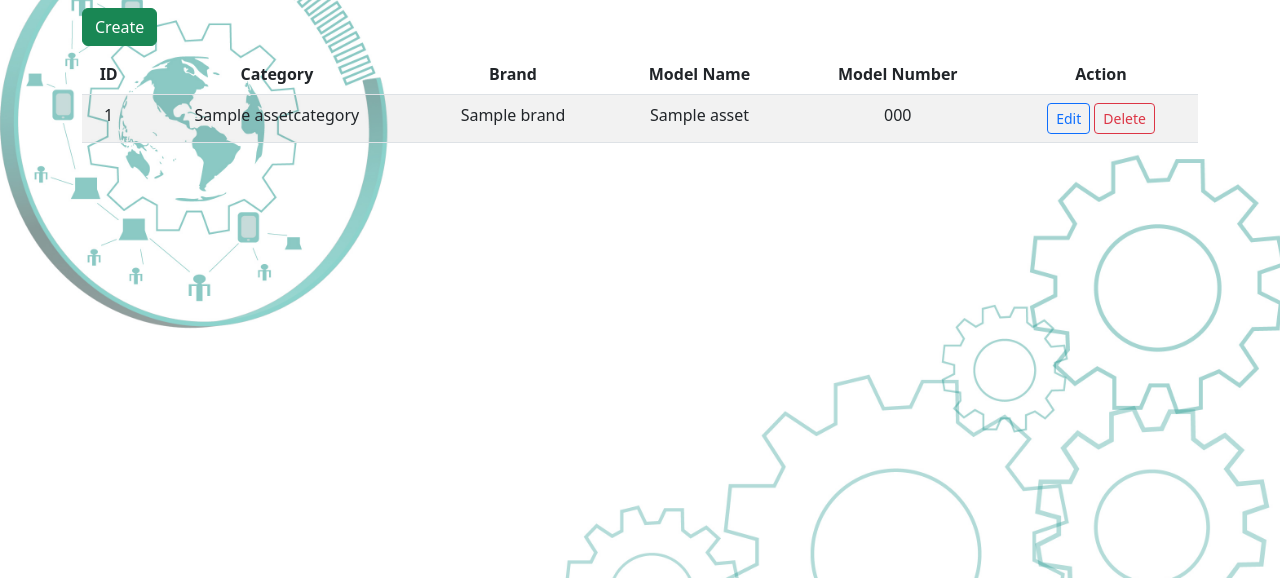
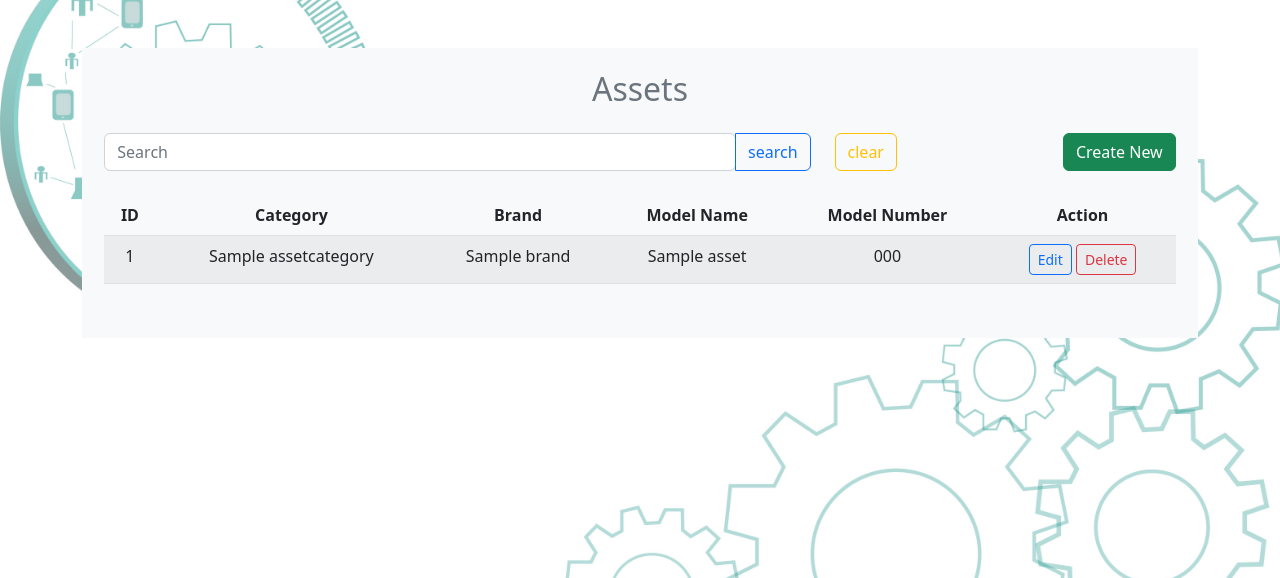
Before and after one commit to svetlinst/Service-manager, a Django app: page /en/master_data/assets/ in a window 1280 px wide. Shown: the part 76-654 px from the top of the page. Run offline with Django 4.2, Linux system fonts and the light colour scheme; a user stored in the database is signed in; tables that the repository leaves empty hold one stand-in row (values such as "Sample post"); parts of the project's set-up code (start-up, migrations or seed data) failed here and were passed over; some libraries are stand-ins or nearby versions.

Commit message:
Enable pagination and searching in assets list view

```diff
--- a/service_manager/service_manager/customers/views.py
+++ b/service_manager/service_manager/customers/views.py
@@ -14,7 +14,7 @@ class CustomersListView(auth_mixins.PermissionRequiredMixin, views.ListView):
     model = Customer
     template_name = 'customer/customers.html'
     ordering = ('name',)
-    paginate_by = 3
+    paginate_by = 10
 
     permission_required = 'customers.view_customer'
 
--- a/service_manager/service_manager/master_data/templates/asset/assets.html
+++ b/service_manager/service_manager/master_data/templates/asset/assets.html
@@ -1,9 +1,26 @@
 {% extends 'base.html' %}
+{% load i18n %}
 {% block content %}
+    <div class="d-block mt-5 rounded-lg bg-light mb-3" style="padding:2%">
+        <h2 class='text-center text-secondary'>{% trans 'Assets' %}</h2>
         <div class="row my-md-2">
+            <div class="col-md-8">
+                <form class="form" method="GET" action="">
+                    <div class="input-group my-3">
+                        <input type="search" class="form-control rounded mr-3" placeholder="Search" aria-label="Search"
+                               aria-describedby="search-addon" name="search_value"/>
+                        <button type="submit" class="btn btn-outline-primary"
+                                href="{% url 'assets_list' %}">{% trans 'search' %}
+                        </button>
+                    </div>
+                </form>
+            </div>
+            <div class="col-md-2 text-left align-self-center">
+                <a href="{% url 'assets_list' %}" class="btn btn-outline-warning btn-md">{% trans 'clear' %}</a>
+            </div>
             {% if perms.master_data.add_asset %}
-            <div class="col-md-12 text-right">
-                <a href="{% url 'create_asset' %}" class="btn btn-success">Create</a>
+                <div class="col-md-2 text-right align-self-center">
+                    <a href="{% url 'create_asset' %}" class="btn btn-success btn-md  float-end">Create New</a>
                 </div>
             {% endif %}
         </div>
@@ -40,4 +57,6 @@
             {% endif %}
             </tbody>
         </table>
+        {% include 'partials/paginator.html' %}
+    </div>
 {% endblock %}
--- a/service_manager/service_manager/master_data/views.py
+++ b/service_manager/service_manager/master_data/views.py
@@ -1,4 +1,5 @@
 import django.views.generic as views
+from django.db.models import Q
 from django.urls import reverse_lazy
 from django.contrib.auth import mixins as auth_mixins
 
@@ -13,7 +14,26 @@ class AssetsListView(auth_mixins.PermissionRequiredMixin, views.ListView):
     template_name = 'asset/assets.html'
     ordering = ('category', 'brand', 'model_name', 'model_number')
 
+    paginate_by = 3
+
     permission_required = 'master_data.view_asset'
+
+    def get_context_data(self, **kwargs):
+        context = super().get_context_data(**kwargs)
+
+        request = self.request.GET.copy()
+        params = request.pop('page', True) and request.urlencode()
+        context['params'] = params
+
+        return context
+
+    def get_queryset(self):
+        queryset = super().get_queryset()
+
+        search_text = self.request.GET.get('search_value', None)
+        if search_text:
+            queryset = queryset.filter(Q(model_name__icontains=search_text) | Q(model_number__icontains=search_text))
+        return queryset
 
 
 class CreateAssetView(auth_mixins.PermissionRequiredMixin, views.CreateView):
@@ -86,7 +106,7 @@ class MaterialCategoriesListView(auth_mixins.PermissionRequiredMixin, views.List
 
 class CreateMaterialCategoryView(auth_mixins.PermissionRequiredMixin, BootstrapFormViewMixin, views.CreateView):
     model = MaterialCategory
-    fields = ('name', )
+    fields = ('name',)
     template_name = 'material_category/material_category_create.html'
     success_url = reverse_lazy('material_categories_list')
 
@@ -120,7 +140,7 @@ class BrandsListView(auth_mixins.PermissionRequiredMixin, views.ListView):
 
 class CreateBrandView(auth_mixins.PermissionRequiredMixin, BootstrapFormViewMixin, views.CreateView):
     model = Brand
-    fields = ('name', )
+    fields = ('name',)
     template_name = 'brands/brand_create.html'
     success_url = reverse_lazy('brands_list')
 
@@ -154,7 +174,7 @@ class AssetCategoriesListView(auth_mixins.PermissionRequiredMixin, views.ListVie
 
 class CreateAssetCategoryView(auth_mixins.PermissionRequiredMixin, BootstrapFormViewMixin, views.CreateView):
     model = AssetCategory
-    fields = ('name', )
+    fields = ('name',)
     template_name = 'asset_category/asset_category_create.html'
     success_url = reverse_lazy('asset_categories_list')
 
--- /dev/null
+++ b/service_manager/templates/partials/paginator.html
@@ -0,0 +1,17 @@
+<ul class="pagination justify-content-center">
+    {% if page_obj.has_previous %}
+        <a class="page-link" href="?page=1&{{ params }}">&laquo; first</a>
+        <a class="page-link" href="?page={{ page_obj.previous_page_number }}&{{ params }}">previous</a>
+    {% endif %}
+
+    {% if page_obj.paginator.num_pages > 1 %}
+        <a class="page-link" style="margin-left: 5px; margin-right: 5px">{{ page_obj.number }}
+            of {{ page_obj.paginator.num_pages }}</a>
+    {% endif %}
+
+
+    {% if page_obj.has_next %}
+        <a class="page-link" href="?page={{ page_obj.next_page_number }}&{{ params }}">next</a>
+        <a class="page-link" href="?page={{ page_obj.paginator.num_pages }}&{{ params }}">last &raquo;</a>
+    {% endif %}
+</ul>
```
Also changed, not shown: service_manager/service_manager/customers/templates/customer/customers.html (+4 -20 lines). Lines whose indentation alone changed are shown as unchanged.
